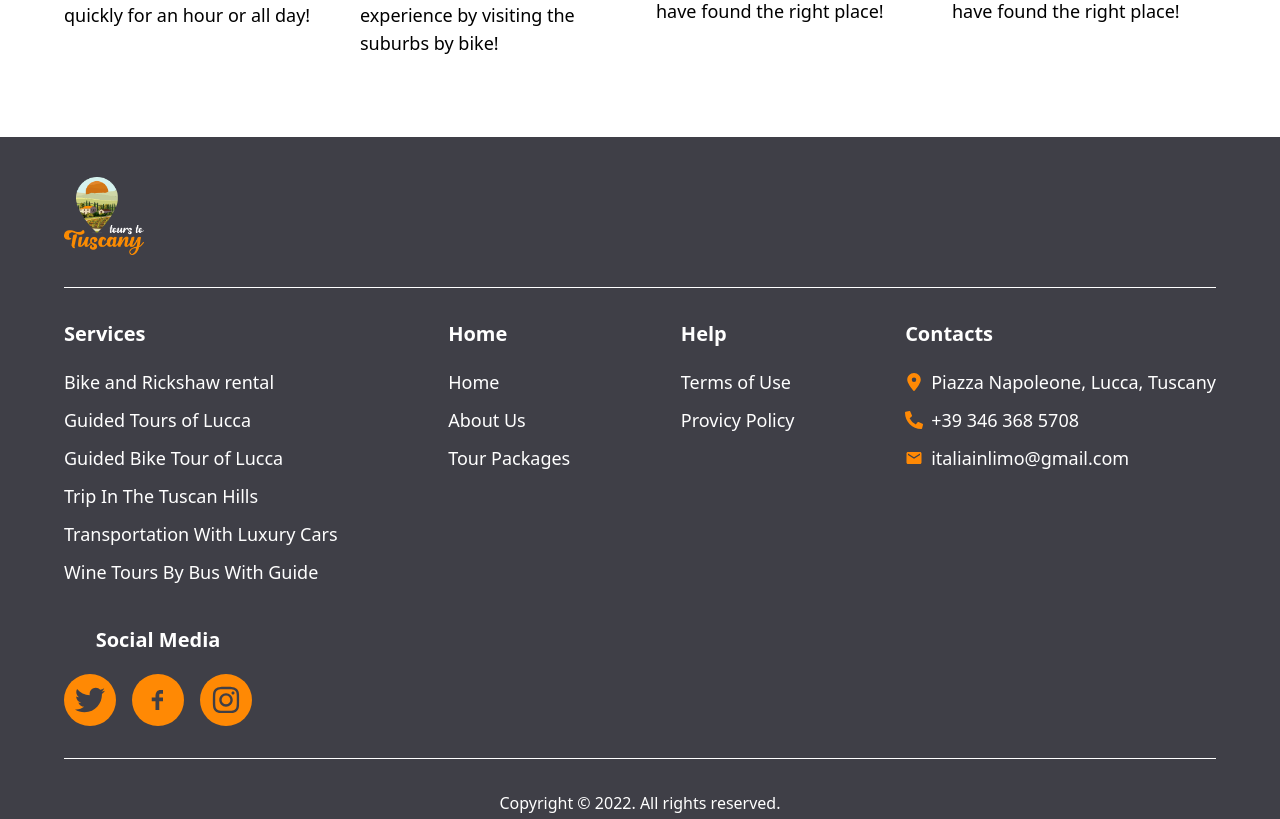
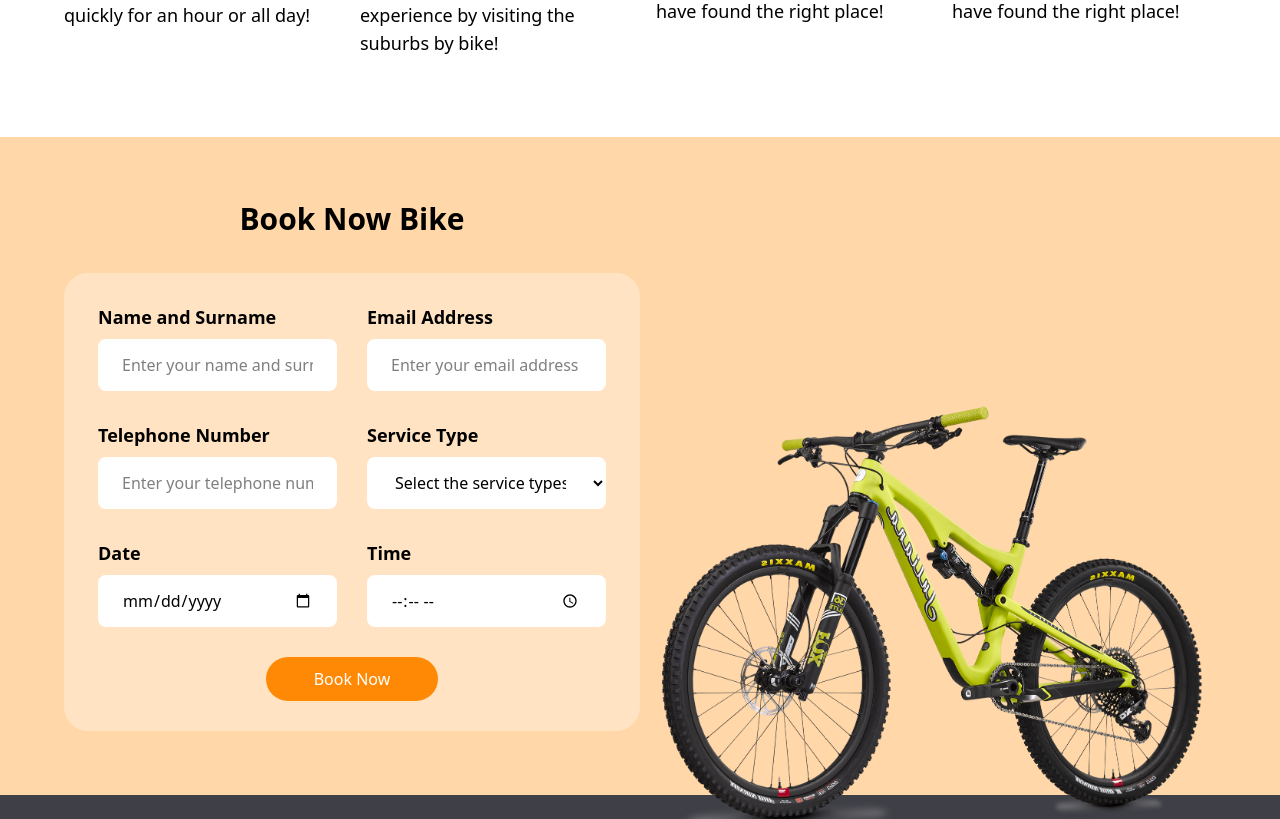
Before and after one commit to RaghadDeveloper/task-7-adv, a Next.js app: page /home in a window 1280 px wide. Shown: the part 3681-4500 px from the top of the page. Built offline with nearby package versions, Linux system fonts and the light colour scheme.

Commit message:
add book bike section to home page

```diff
--- /dev/null
+++ b/src/app/components/BookBike.tsx
@@ -0,0 +1,32 @@
+import { inputsFields } from "@/data/HomeCards";
+import Button from "./Button";
+import InputField from "./InputField";
+
+const BookBike = () => {
+  return (
+    <div className="bg-orange-200 py-16">
+      <div className="w-[90%] mx-auto relative flex justify-center lg:justify-start">
+        <div className="w-1/2 min-w-lg">
+          <h4 className="text-3xl font-extrabold mb-9 text-center">
+            Book Now Bike
+          </h4>
+          <form className="bg-white/30 py-7.5 px-8.5 rounded-3xl flex flex-col gap-7.5 items-center">
+            <div className="grid grid-cols-2 gap-7.5 w-full">
+              {inputsFields.map((field, index) => (
+                <InputField key={index} field={field} />
+              ))}
+            </div>
+            <Button className="primary">Book Now</Button>
+          </form>
+        </div>
+        <img
+          src="/assets/images/Bike.png"
+          alt=""
+          className=" absolute w-1/2 rotate-y-180 right-0 hidden lg:block -bottom-28"
+        />
+      </div>
+    </div>
+  );
+};
+
+export default BookBike;
--- /dev/null
+++ b/src/app/components/InputField.tsx
@@ -0,0 +1,31 @@
+import { InputFieldType } from "@/interfaces";
+
+const InputField = ({ field }: { field: InputFieldType }) => {
+  const { label, type, placeholder, options } = field;
+  const styles = {
+    label: "font-semibold text-lg",
+    field: "bg-white rounded-lg px-6 py-3.5",
+  };
+
+  return (
+    <div className="flex flex-col gap-2">
+      <label htmlFor="" className={styles.label}>
+        {label}
+      </label>
+      {options ? (
+        <select className={styles.field}>
+          <option>{placeholder}</option>
+          {options.map((option) => (
+            <option key={option} value={option}>
+              {option}
+            </option>
+          ))}
+        </select>
+      ) : (
+        <input type={type} placeholder={placeholder} className={styles.field} />
+      )}
+    </div>
+  );
+};
+
+export default InputField;
--- a/src/app/home/page.tsx
+++ b/src/app/home/page.tsx
@@ -1,4 +1,5 @@
 import AboutSec from "../components/AboutSec";
+import BookBike from "../components/BookBike";
 import Destinantions from "../components/Destinantions";
 import HomeHero from "../components/HomeHero";
 import OfferSec from "../components/OfferSec";
@@ -13,6 +14,7 @@ const Home = () => {
       <AboutSec />
       <OfferSec />
       <Services />
+      <BookBike />
     </section>
   );
 };
--- a/src/data/HomeCards.ts
+++ b/src/data/HomeCards.ts
@@ -62,3 +62,28 @@ export const servicesCards = [
       "Do you need not only a bike but also a driver? Then you have found the right place!",
   },
 ];
+
+export const inputsFields = [
+  {
+    type: "text",
+    label: "Name and Surname",
+    placeholder: "Enter your name and surname",
+  },
+  {
+    type: "email",
+    label: "Email Address",
+    placeholder: "Enter your email address",
+  },
+  {
+    type: "text",
+    label: "Telephone Number",
+    placeholder: "Enter your telephone number",
+  },
+  {
+    label: "Service Type",
+    placeholder: "Select the service types",
+    options: ["Bike Rental", "Guided Tour", "Taxi Service", "Bus Package"],
+  },
+  { label: "Date", placeholder: "Select the date", type: "date" },
+  { label: "Time", placeholder: "Select the time", type: "time" },
+];
--- a/src/interfaces/index.ts
+++ b/src/interfaces/index.ts
@@ -33,3 +33,9 @@ export interface ServiceCardType {
   title: string;
   description: string;
 }
+export interface InputFieldType {
+  label: string;
+  placeholder: string;
+  type?: string;
+  options?: string[];
+}
```
Also changed, not shown: public/assets/images/Bike.png (added).
